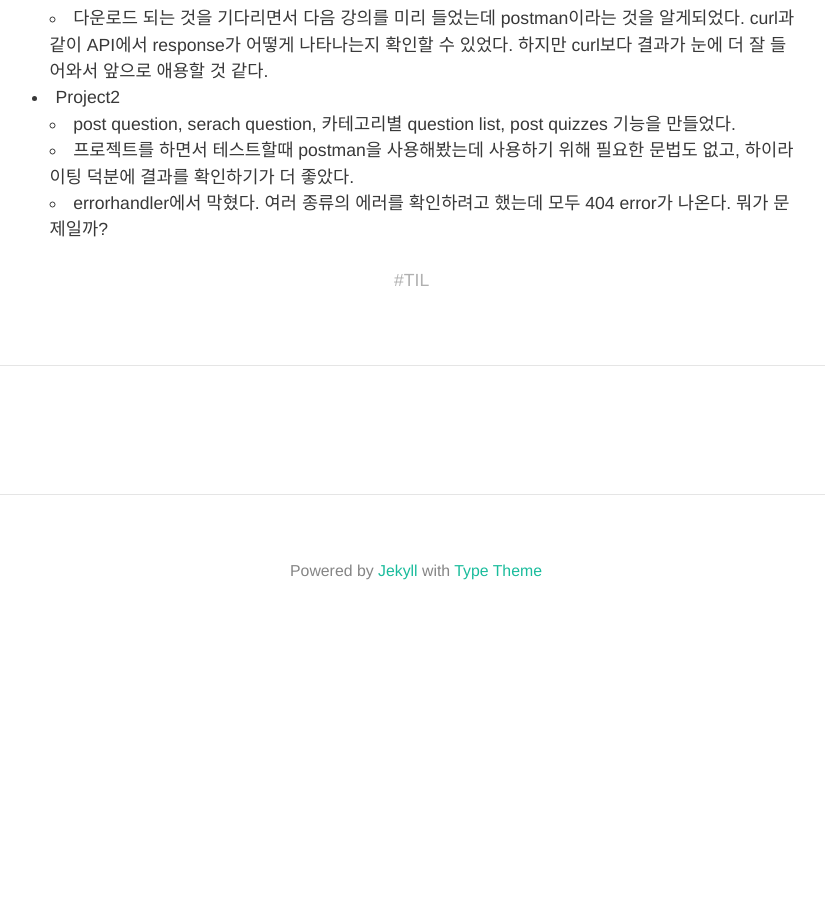
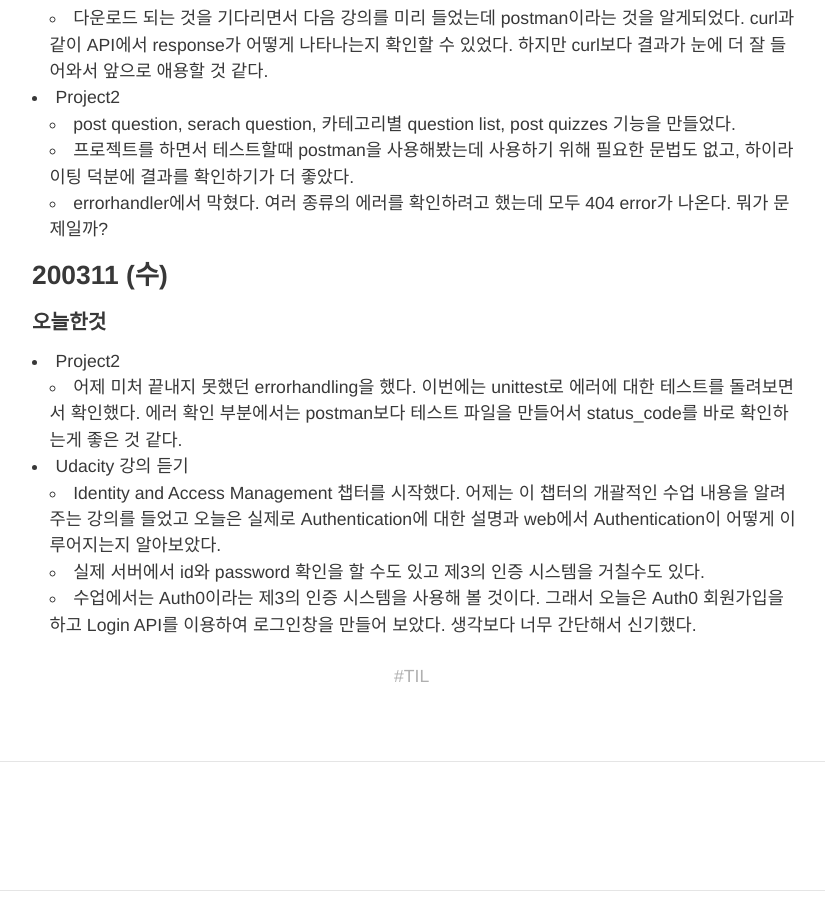
Before and after one commit to HyunlangBan/hyunlangban.github.io, a Jekyll site: the page built from _posts/TIL/2020-03-09-week-til.md, in a window 1280 px wide and 900 px high, scrolled down 1098 px. Shown: the whole window, without its empty margins (224-1049 px from the left). Built offline with Jekyll 4.4.1, drawn with Linux system fonts in a browser that asks for light colours; nearby versions of some CDN libraries; some web fonts are replaced; comment, search, counter and statistics services are not loaded; before the commit the page ends 1745 px from its top, so only the background shows below that.

Commit message:
200311 TIL 추가

```diff
--- a/_posts/TIL/2020-03-09-week-til.md
+++ b/_posts/TIL/2020-03-09-week-til.md
@@ -27,3 +27,13 @@ tag: TIL
   - post question, serach question, 카테고리별 question list, post quizzes 기능을 만들었다.
   - 프로젝트를 하면서 테스트할때 postman을 사용해봤는데 사용하기 위해 필요한 문법도 없고, 하이라이팅 덕분에 결과를 확인하기가 더 좋았다.
   - errorhandler에서 막혔다. 여러 종류의 에러를 확인하려고 했는데 모두 404 error가 나온다. 뭐가 문제일까?
+
+
+### 200311 (수)
+#### 오늘한것
+- Project2
+  - 어제 미처 끝내지 못했던 errorhandling을 했다. 이번에는 unittest로 에러에 대한 테스트를 돌려보면서 확인했다. 에러 확인 부분에서는 postman보다 테스트 파일을 만들어서 status_code를 바로 확인하는게 좋은 것 같다.
+- Udacity 강의 듣기
+  - Identity and Access Management 챕터를 시작했다. 어제는 이 챕터의 개괄적인 수업 내용을 알려주는 강의를 들었고 오늘은 실제로 Authentication에 대한 설명과 web에서 Authentication이 어떻게 이루어지는지 알아보았다.
+  - 실제 서버에서 id와 password 확인을 할 수도 있고 제3의 인증 시스템을 거칠수도 있다.
+  - 수업에서는 Auth0이라는 제3의 인증 시스템을 사용해 볼 것이다. 그래서 오늘은 Auth0 회원가입을 하고 Login API를 이용하여 로그인창을 만들어 보았다. 생각보다 너무 간단해서 신기했다.
```
